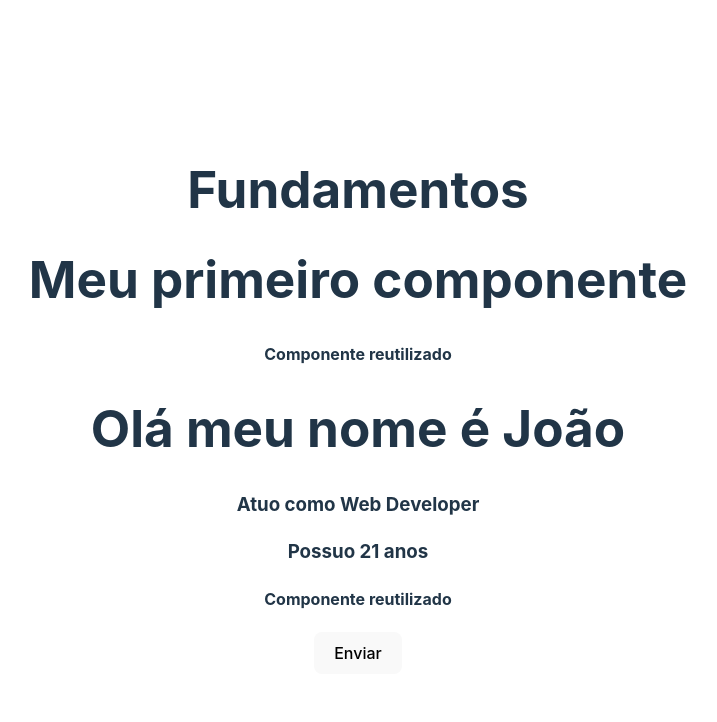
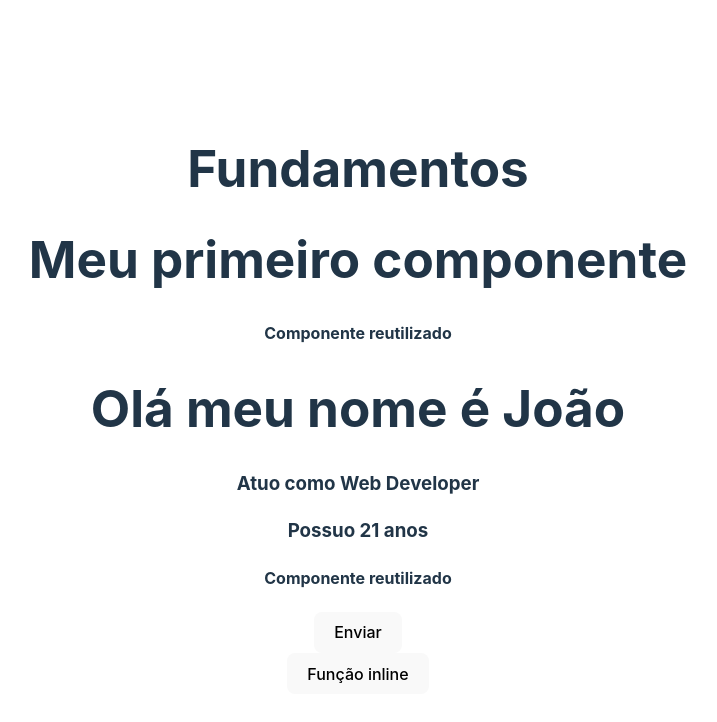
Before and after one commit to Altovisk09/Estudo-React, a React (Vite) app in the folder fundamentos/: page / in a window 1280 px wide. Shown: the top 722 px of the page, without its empty margins (282-999 px from the left). Built offline with nearby package versions, Linux system fonts and the light colour scheme.

Commit message:
Função inline(Não recomendada)

```diff
--- a/fundamentos/src/components/Events.jsx
+++ b/fundamentos/src/components/Events.jsx
@@ -7,6 +7,9 @@ const Events = ()=>{
             <div>
                 <button onClick={handleEvent}>Enviar</button>
             </div>
+            <div>
+                <button onClick={()=>console.log('Não recomendado, mas se for simples da para usar')}>Função inline</button>
+            </div>
         </div>
     )
 }
```
